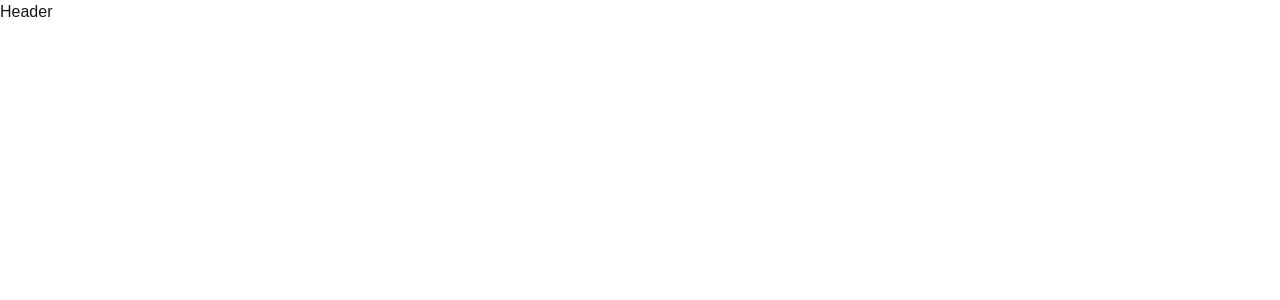
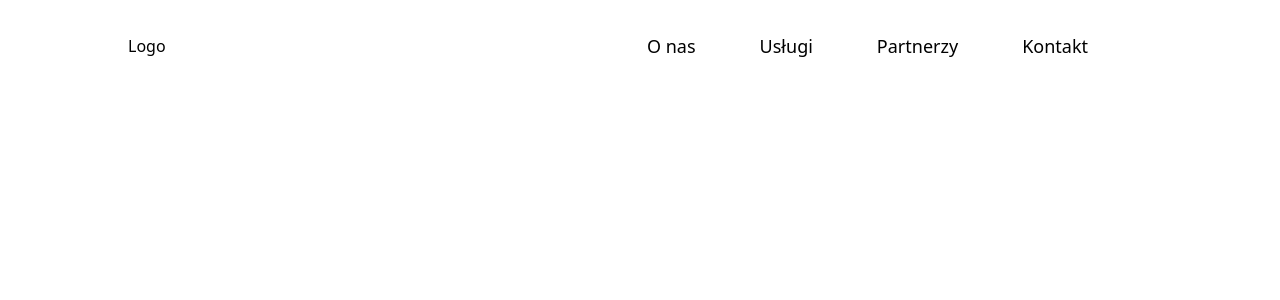
Before and after one commit to MarekSwiechowicz/tmexpress, a Next.js app: page / in a window 1280 px wide. Shown: the top 300 px of the page. Built offline with nearby package versions, Linux system fonts and the light colour scheme.

Commit message:
navbar v0.5

```diff
--- a/app/globals.css
+++ b/app/globals.css
@@ -2,26 +2,7 @@
 @tailwind components;
 @tailwind utilities;
 
-:root {
-  --background: #ffffff;
-  --foreground: #171717;
+/* Custom smaller text size */
+.text-xxs {
+  font-size: 0.6rem;
 }
-
-@media (prefers-color-scheme: dark) {
-  :root {
-    --background: #0a0a0a;
-    --foreground: #ededed;
-  }
-}
-
-body {
-  color: var(--foreground);
-  background: var(--background);
-  font-family: Arial, Helvetica, sans-serif;
-}
-
-@layer utilities {
-  .text-balance {
-    text-wrap: balance;
-  }
-}
--- a/app/page.tsx
+++ b/app/page.tsx
@@ -1,10 +1,21 @@
 import Header from "@/components/Header";
+import Navbar from "@/components/Navbar/NavBar";
+import Head from "next/head";
 import Image from "next/image";
 
 export default function Home() {
   return (
-    <div>
-      <Header></Header>
-    </div>
+    <>
+      <Head>
+        <title>TMExpress</title>
+        <meta name="description" content="TMExpress" />
+        <meta name="viewport" content="width=device-width, initial-scale=1" />
+        <link rel="icon" href="/favicon.ico" />
+      </Head>
+      {/* <Header></Header> */}
+      <main className="bg-white">
+        <Navbar></Navbar>
+      </main>
+    </>
   );
 }
--- a/components/Header.tsx
+++ b/components/Header.tsx
@@ -1,5 +1,50 @@
-import React from "react";
+"use client";
+import React, { useEffect, useState } from "react";
 
 export default function Header() {
-  return <div>Header</div>;
+  const [isOpen, setIsOpen] = useState(false);
+
+  const handleClick = () => {
+    setIsOpen(!isOpen);
+  };
+
+  const closeOnOutsideClick = (event: MouseEvent) => {
+    const modal = document.getElementById("modalId");
+    const button = document.getElementById("buttonId");
+    if (
+      isOpen &&
+      modal &&
+      button &&
+      !modal.contains(event.target as Node) &&
+      !button.contains(event.target as Node)
+    ) {
+      setIsOpen(false);
+    }
+  };
+
+  useEffect(() => {
+    if (isOpen) {
+      document.addEventListener("mousedown", closeOnOutsideClick);
+    }
+
+    return () => {
+      document.removeEventListener("mousedown", closeOnOutsideClick);
+    };
+  }, [isOpen]);
+
+  const Links = [
+    { href: "/", title: "home", className: "mr-4" },
+    { href: "/about", title: "about", className: "mx-4" },
+  ];
+
+  return (
+    <div>
+      <div>TMExpress</div>
+      <div>O nas</div>
+      <div>Usługi</div>
+      <div>Partnerzy</div>
+      <div>Kontakt</div>
+      <div>+48 530 995 026</div>
+    </div>
+  );
 }
--- /dev/null
+++ b/components/Navbar/NavBar.tsx
@@ -0,0 +1,41 @@
+import Link from "next/link";
+import React from "react";
+
+const CustomLink = ({ href, title, className }) => {
+  return (
+    <Link href={href} className={`${className} relative group`}>
+      {title}
+
+      <span
+        className="h-[1px] inline-block w-0
+      absolute bg-black left-0 -bottom-0.5
+       group-hover:w-full transition-[width] ease duration-300 "
+      ></span>
+    </Link>
+  );
+};
+
+export default function Navbar() {
+  const links = [
+    { href: "#section1", title: "O nas" },
+    { href: "#section2", title: "Usługi" },
+    { href: "#section3", title: "Partnerzy" },
+    { href: "#section4", title: "Kontakt" },
+  ];
+  return (
+    <header className="w-full px-32 py-8 font-medium flex items-center justify-between">
+      {/* TODO add logo */}
+      <div>Logo</div>
+      <nav>
+        {links.map((link, index) => (
+          <CustomLink
+            key={index}
+            href={link.href}
+            title={link.title}
+            className=" mr-16 text-lg"
+          />
+        ))}
+      </nav>
+    </header>
+  );
+}
--- a/tailwind.config.ts
+++ b/tailwind.config.ts
@@ -2,10 +2,13 @@ import type { Config } from "tailwindcss";
 
 const config: Config = {
   content: [
-    "./src/pages/**/*.{js,ts,jsx,tsx,mdx}",
-    "./src/components/**/*.{js,ts,jsx,tsx,mdx}",
-    "./src/app/**/*.{js,ts,jsx,tsx,mdx}",
+    "./app/**/*.{js,ts,jsx,tsx,mdx}",
+    "./components/**/*.{js,ts,jsx,tsx,mdx}",
+    "./pages/**/*.{js,ts,jsx,tsx,mdx}", // If you have a pages directory
+    // Explicitly avoid scanning node_modules
+    "!./node_modules/**/*",
   ],
+
   darkMode: "class",
 
   theme: {
```
